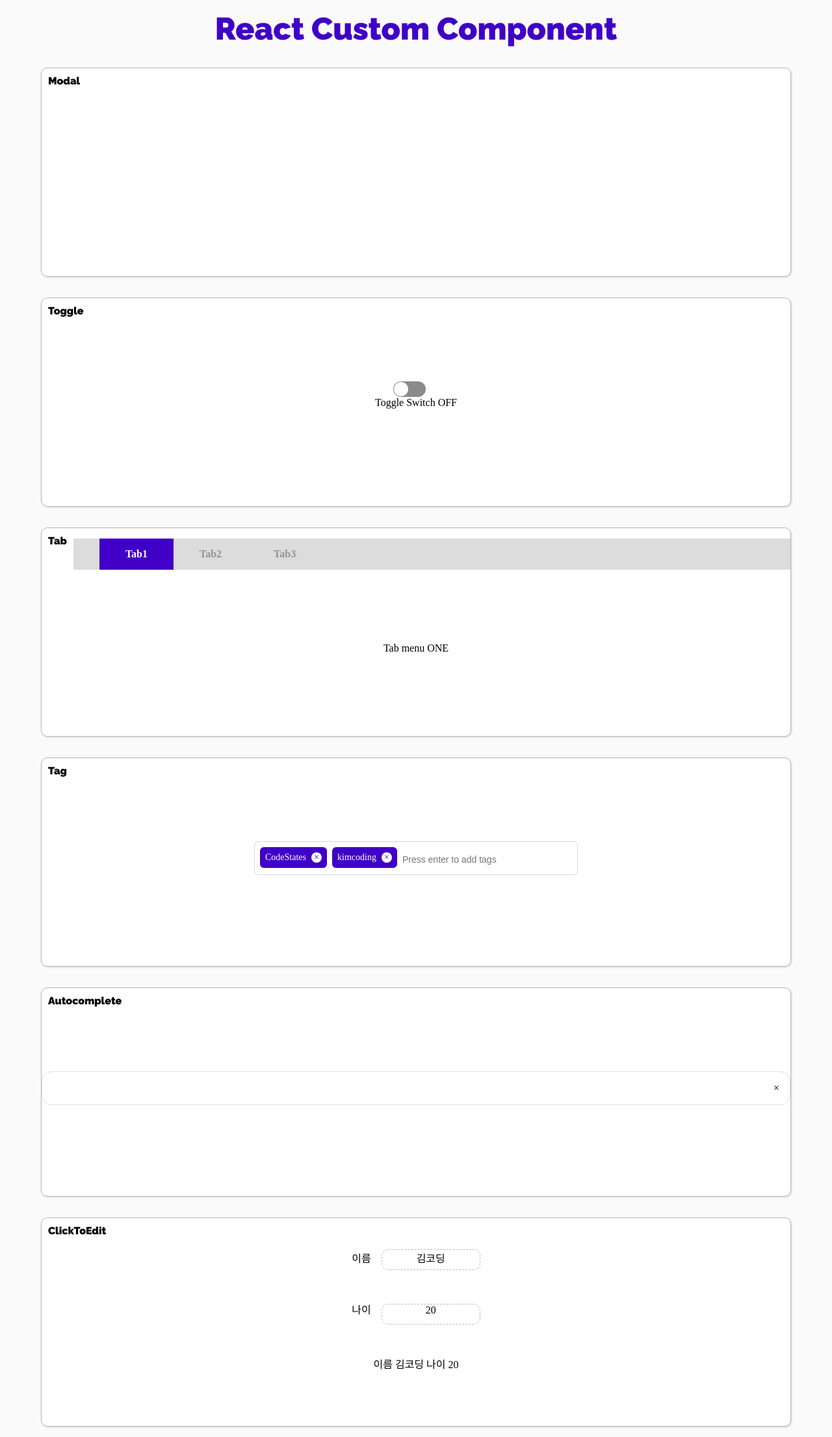
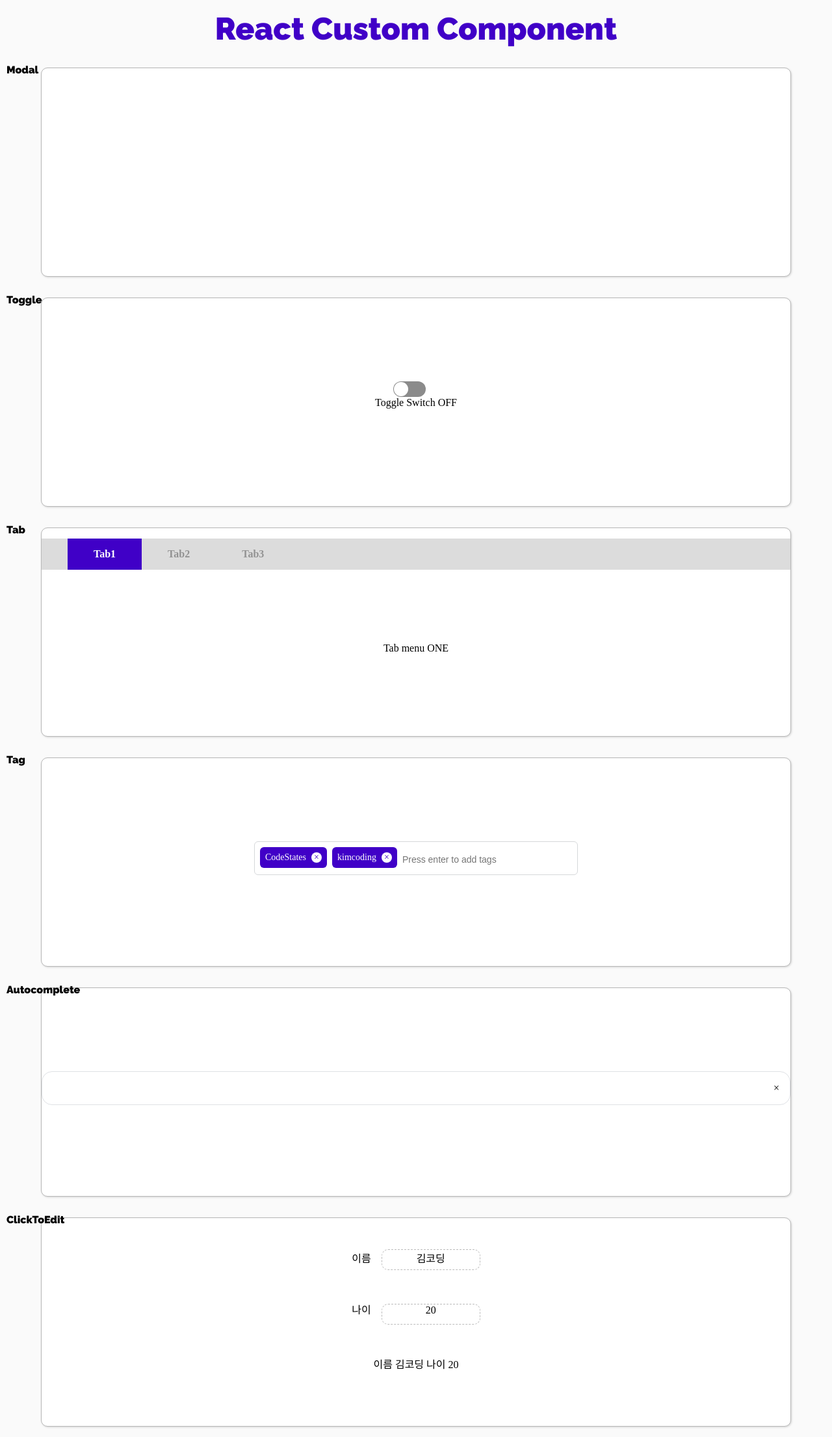
Before and after one commit to ciocio97/today_i_learned, a React (Create React App) app in the folder Education_in_CodeStates/21.09.14 im-sprint-react-custom-component/: page / in a window 1280 px wide. Shown: the top 2212 px of the page at 65% size. Built offline with nearby package versions, Linux system fonts and the light colour scheme; the HTML template or start-up script is replaced by a standard one.

Commit message:
make body tag & align items center

```diff
--- a/Education_in_CodeStates/21.09.14 im-sprint-react-custom-component/src/App.js
+++ b/Education_in_CodeStates/21.09.14 im-sprint-react-custom-component/src/App.js
@@ -10,31 +10,33 @@ import './app.css';
 const App = () => {
   return (
     <>
+      <div id="body">
         <div id='container'>
           <div id='title'>React Custom Component</div>
-        <div className='box'>
-          <div className='sub_title'>Modal</div>
-          <Modal />
+          <div>
+            <div className='sub_title' id="fixed">Modal</div>
+            <div className='box'><Modal /></div>
           </div>
-        <div className='box'>
+          <div>
             <div className='sub_title'>Toggle</div>
-          <Toggle />
+            <div className='box'><Toggle /></div>
           </div>
-        <div className='box'>
+          <div>
             <div className='sub_title'>Tab</div>
-          <Tab />
+            <div className='box'><Tab /></div>
           </div>
-        <div className='box'>
+          <div>
             <div className='sub_title'>Tag</div>
-          <Tag />
+            <div className='box'><Tag /></div>
           </div>
-        <div className='box'>
+          <div>
             <div className='sub_title'>Autocomplete</div>
-          <Autocomplete />
+            <div className='box'><Autocomplete /></div>
           </div>
-        <div className='box'>
+          <div>
             <div className='sub_title'>ClickToEdit</div>
-          <ClickToEdit />
+            <div className='box'><ClickToEdit /></div>
+          </div>
         </div>
       </div>
     </>
```
Lines whose indentation alone changed are shown as unchanged.
